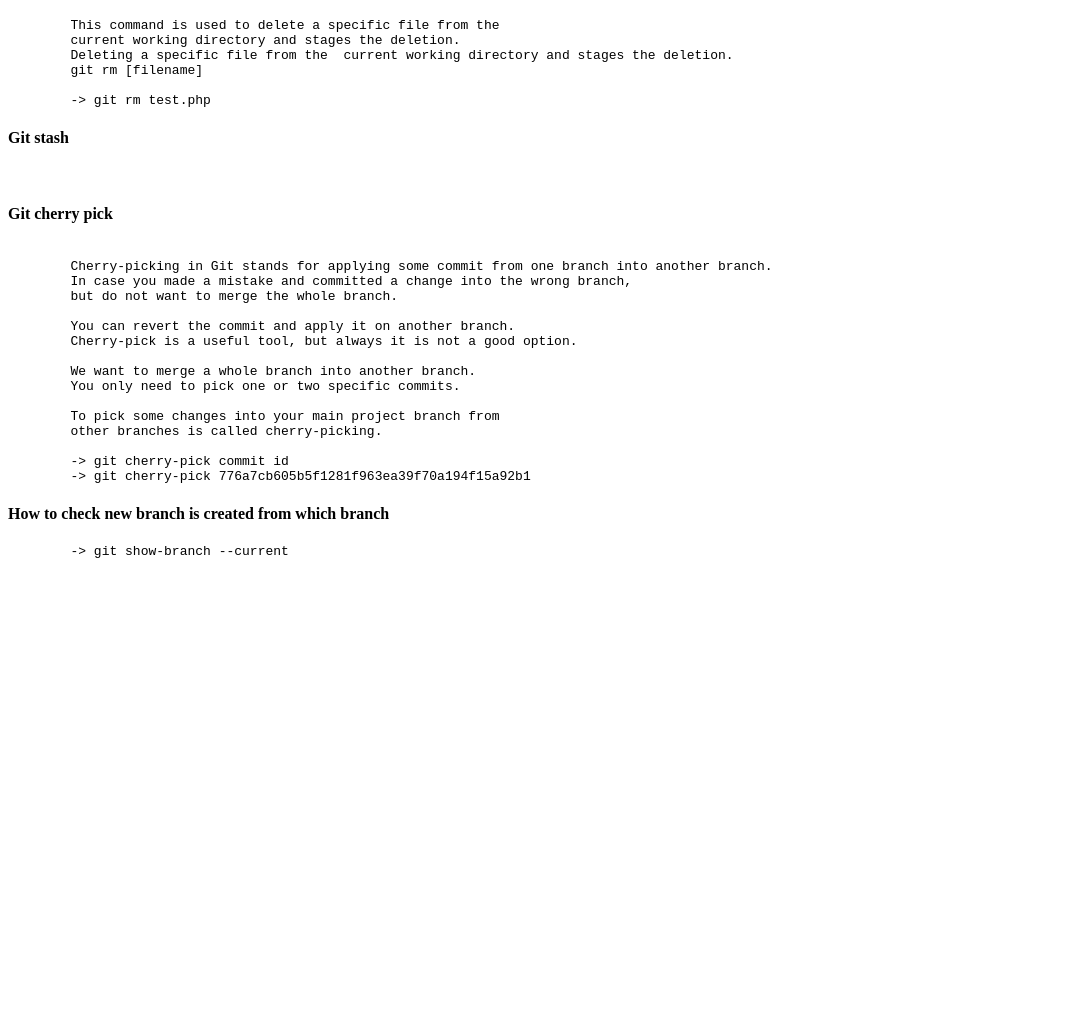
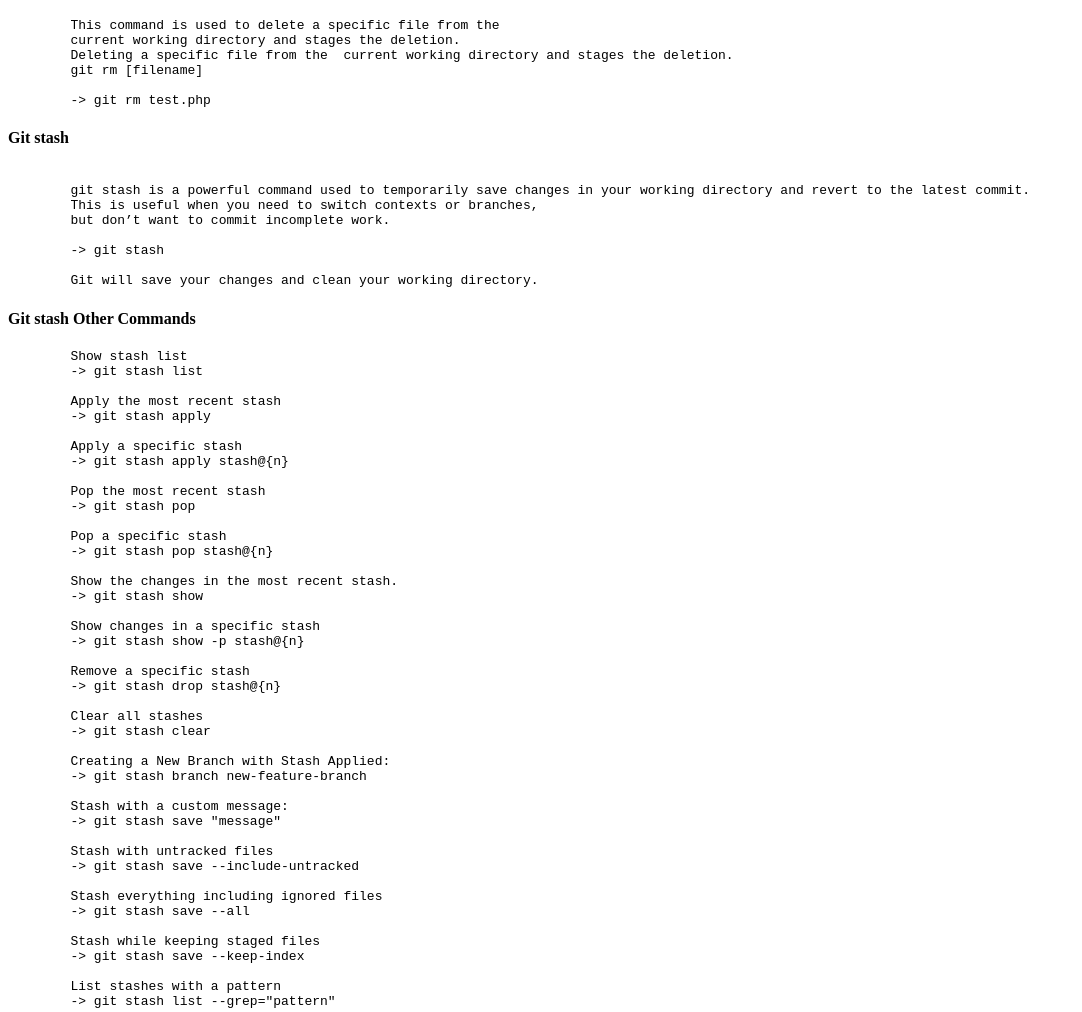
Before and after one commit to parasshah438/git-cheatsheet, a plain HTML site: page git.html in a window 1280 px wide. Shown: the part 6868-7880 px from the top of the page, without its empty margins (0-1082 px from the left). Before the commit the page ends 7440 px from the top, so only its background shows below. Drawn offline with Linux system fonts and the light colour scheme.

Commit message:
git stash

```diff
--- a/git.html
+++ b/git.html
@@ -365,6 +365,60 @@
 </pre>
 <h4>Git stash</h4>
 <pre>
+	git stash is a powerful command used to temporarily save changes in your working directory and revert to the latest commit.
+	This is useful when you need to switch contexts or branches,
+	but don’t want to commit incomplete work.
+
+	-> git stash
+
+	Git will save your changes and clean your working directory.
+</pre>
+<h4>Git stash Other Commands</h4>
+<pre>
+	Show stash list
+	-> git stash list
+
+	Apply the most recent stash
+	-> git stash apply
+
+	Apply a specific stash
+	-> git stash apply stash@{n}
+
+	Pop the most recent stash
+	-> git stash pop
+
+	Pop a specific stash
+	-> git stash pop stash@{n}
+
+	Show the changes in the most recent stash.
+	-> git stash show
+
+	Show changes in a specific stash
+	-> git stash show -p stash@{n}
+
+	Remove a specific stash
+	-> git stash drop stash@{n}
+
+	Clear all stashes
+	-> git stash clear
+
+	Creating a New Branch with Stash Applied:
+	-> git stash branch new-feature-branch
+
+	Stash with a custom message:
+	-> git stash save "message"
+
+	Stash with untracked files
+	-> git stash save --include-untracked
+
+	Stash everything including ignored files
+	-> git stash save --all
+
+	Stash while keeping staged files
+	-> git stash save --keep-index
+
+	List stashes with a pattern
+	-> git stash list --grep="pattern"
 </pre>
 <h4>Git cherry pick </h4>
 <pre>
```
Also changed, not shown: 1 other file.
